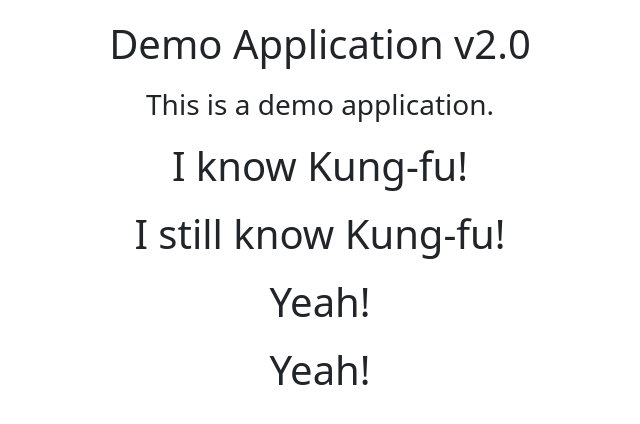
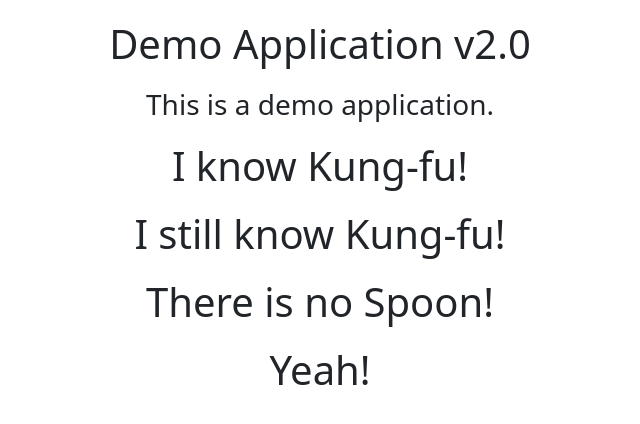
Before and after one commit to utkarshpratap2002/cicd-pipeline, a plain HTML site: page index.html in a window 1280 px wide. Shown: the whole page, without its empty margins (320-960 px from the left). Drawn offline with nearby package versions, Linux system fonts and the light colour scheme.

Commit message:
Version 2

```diff
--- a/index.html
+++ b/index.html
@@ -25,7 +25,7 @@
       <h3>This is a demo application.</h3>
       <h1> I know Kung-fu! </h1>
       <h1> I still know Kung-fu! </h1>
-      <h1> Yeah! </h1>
+      <h1> There is no Spoon! </h1>
       <h1> Yeah! </h1>
     </div>
   </body>
```
Also changed, not shown: 1 other file.
